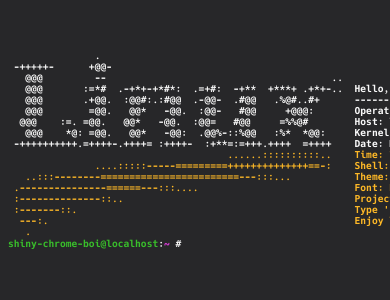
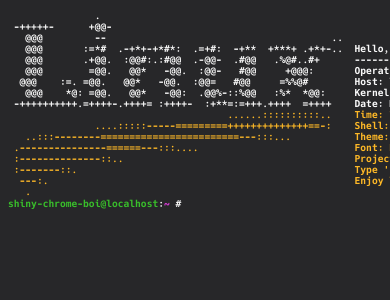
Before and after one commit to TunaCici/Braavos, a React (Create React App) app: page /terminal in a window 390 px wide. Shown: the top 300 px of the page. Built offline with nearby package versions, Linux system fonts and the light colour scheme.

Commit message:
terminal: Remove the weird margin on top.
Signed-off-by: TunaCici <36923239+TunaCici@users.noreply.github.com>

```diff
--- a/src/modules/Terminal/Terminal.css
+++ b/src/modules/Terminal/Terminal.css
@@ -15,8 +15,6 @@
 /* Decrease the font size for the terminal on smaller screens */
 @media (max-width: 768px) {
   .terminal {
-    margin-top: 2.5rem;
-
     font-size: 0.6rem;
     font-weight: bolder;
   }
```
